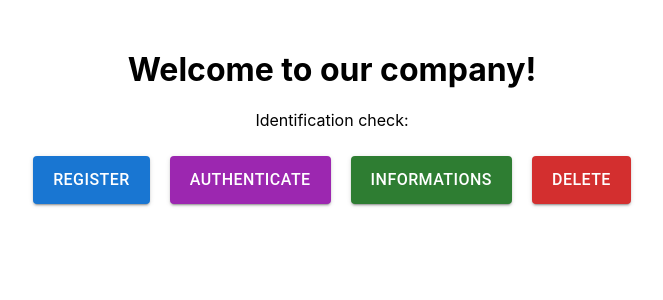
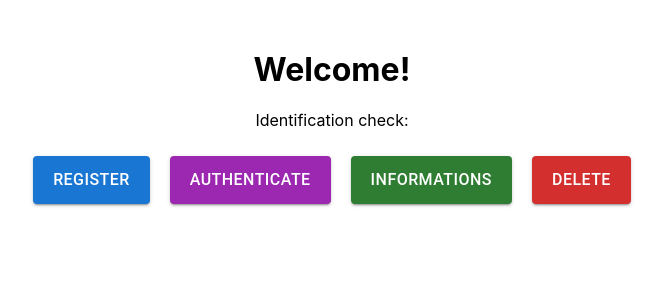
Before and after one commit to amb002/TMP-project, a React (Create React App) app in the folder frontend/: page / in a window 1280 px wide. Shown: the top 300 px of the page, without its empty margins (308-971 px from the left). Built offline with nearby package versions, Linux system fonts and the light colour scheme.

Commit message:
fe changes

```diff
--- a/frontend/src/views/homepage/Homepage.jsx
+++ b/frontend/src/views/homepage/Homepage.jsx
@@ -29,7 +29,7 @@ function Homepage() {
 
     return (
         <div style={{ textAlign: 'center', marginTop: '50px' }}>
-            <h1>Welcome to our company!</h1>
+            <h1>Welcome!</h1>
             <p>Identification check:</p>
             <div>
                 <Button variant="contained" color="primary" onClick={() => handleClick(1)} style={buttonStyle}>Register</Button>
```
